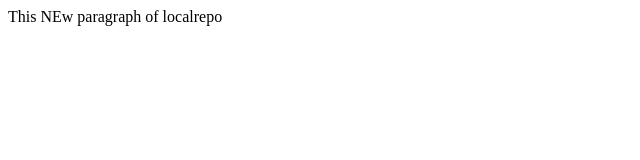
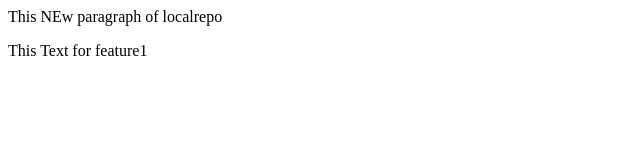
Before and after one commit to ritikSaini0007/localrepo, a plain HTML site: page index.html in a window 1280 px wide. Shown: the whole page, without its empty margins (0-640 px from the left). Drawn offline with Linux system fonts and the light colour scheme.

Commit message:
add text in feature1

```diff
--- a/index.html
+++ b/index.html
@@ -1 +1,3 @@
 <p>This NEw paragraph of localrepo</p>
+
+<p>This Text for feature1</p>
```
